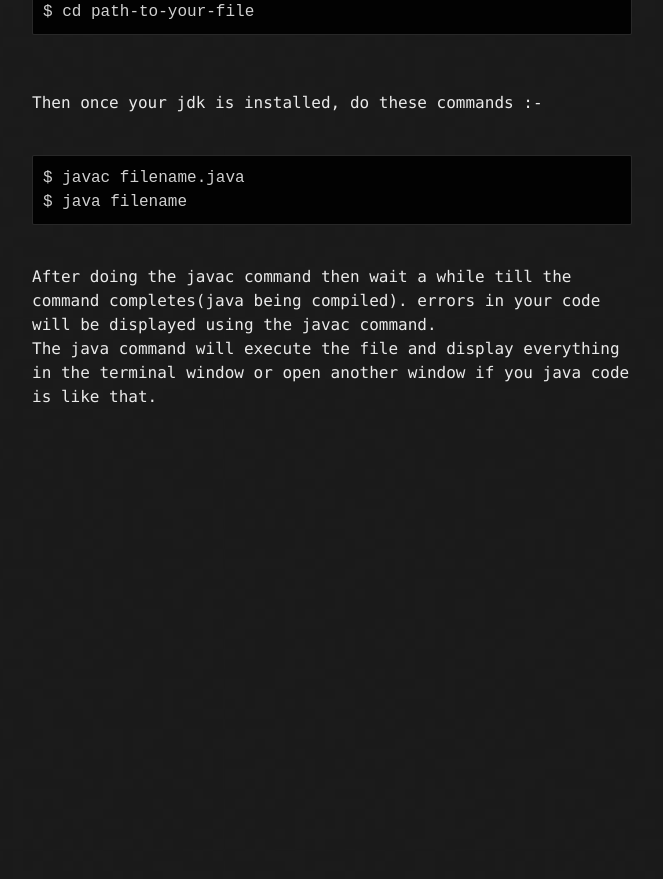
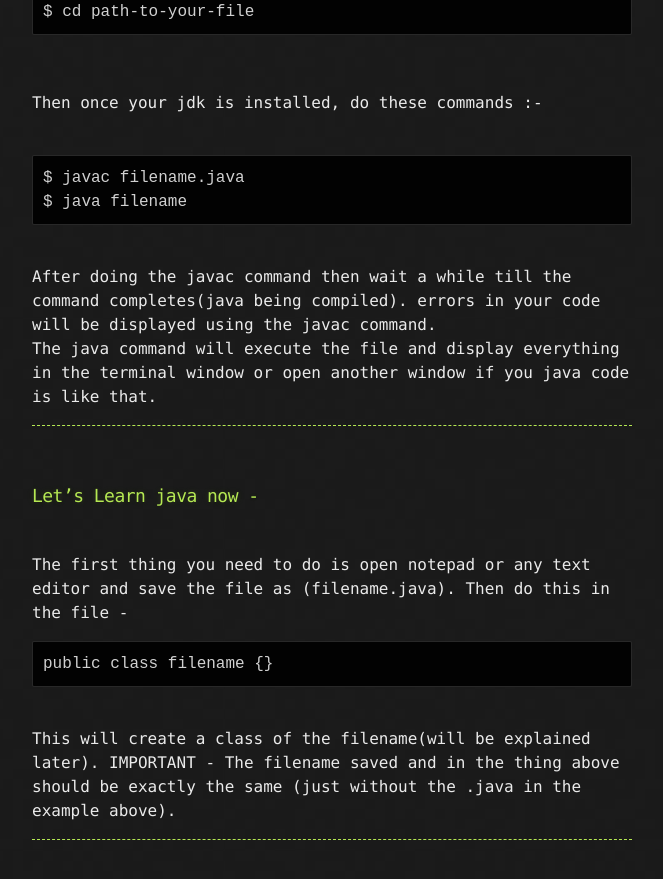
Before and after one commit to Pranked3/shaankmahajan.github.io, a Jekyll site: the page built from java-lessons.md, in a window 1280 px wide and 900 px high, scrolled down 746 px. Shown: the top 879 px of the window, without its empty margins (308-971 px from the left). Built offline with Jekyll 4.4.1, drawn with Linux system fonts in a browser that asks for light colours; the repository's description, which GitHub fills in, is left out; before the commit the page ends 1199 px from its top, so only the background shows below that.

Commit message:
somechangeidontremembver

````diff
--- a/java-lessons.md
+++ b/java-lessons.md
@@ -34,4 +34,18 @@ After doing the javac command then wait a while till the command completes(java
 <br />
 The java command will execute the file and display everything in the terminal window or open another window if you java code is like that.
 <br />
+<hr />
 <br />
+### Let's Learn java now -
+<br />
+The first thing you need to do is open notepad or any text editor and save the file as (filename.java). Then do this in the file -
+<br />
+```
+public class filename {}
+```
+<br />
+This will create a class of the filename(will be explained later).
+IMPORTANT - The filename saved and in the thing above should be exactly the same (just without the .java in the example above).
+<br />
+<hr />
+<br />
````
